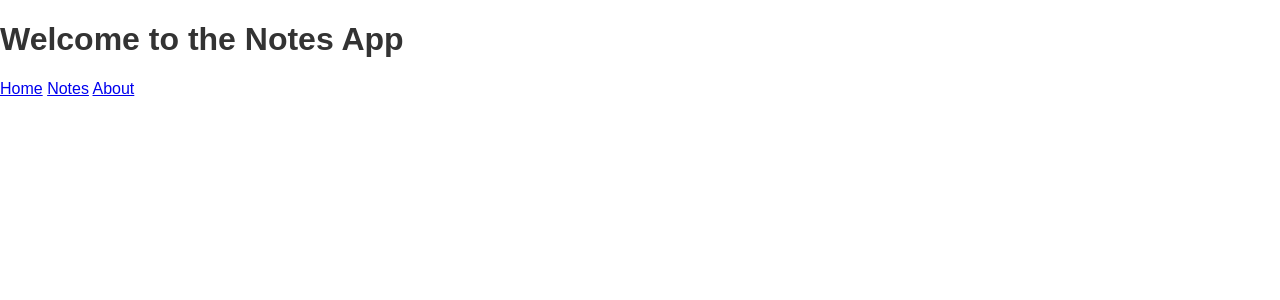
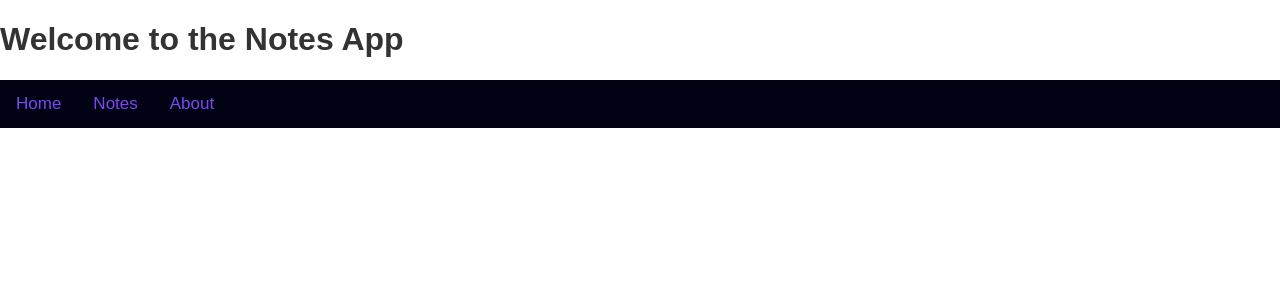
Before and after one commit to Esmith935/Notes-web-app, a Flask app: page / in a window 1280 px wide. Shown: the top 300 px of the page. Run offline with Flask 3, Linux system fonts and the light colour scheme.

Commit message:
css works

```diff
--- a/templates/home.html
+++ b/templates/home.html
@@ -4,12 +4,13 @@
     <meta charset="UTF-8">
     <meta name="viewport" content="width=device-width, initial-scale=1.0">
     <title>Home Page</title>
-     <link rel="stylesheet" href="{{ url_for('static', filename='styles.css') }}">
+    <link rel="stylesheet" href="{{ url_for('static', filename='styles.css') }}">
+</head>
 
 <body>
     <h1>Welcome to the Notes App</h1>
 
-    <topnav>
+    <nav class="topnav">
         <a href="home.html">Home</a>
         <a href="notes.html">Notes</a>
         <a href="about.html">About</a>
--- a/templates/notes.html
+++ b/templates/notes.html
@@ -9,17 +9,17 @@
 <body>
     <h1>Your Notes</h1>
 
-    <topnav>
+    <nav class="topnav">
         <a href="home.html">Home</a>
         <a href="notes.html">Notes</a>
         <a href="about.html">About</a>
     </topnav>
 
     <h1> Create a note</h1>
-    <form>
+        <form>
             <label for="note-title">Note Title:</label>
             <input type="text" id="note-title" placeholder="Title">
-    </form>
+        </form>
 
 
 </body>
```
Also changed, not shown: templates/about.html (+5 -2 lines).
